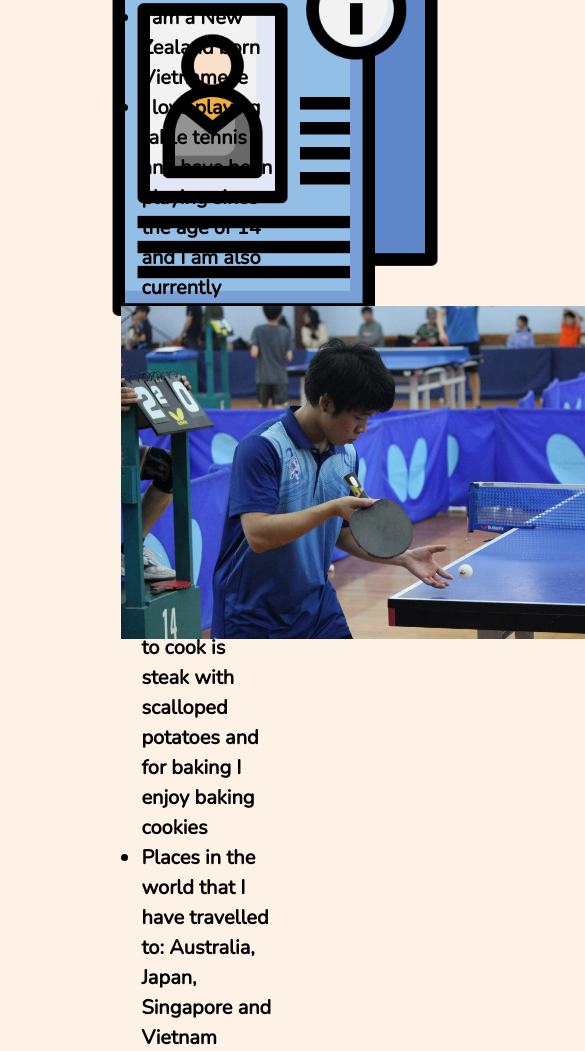
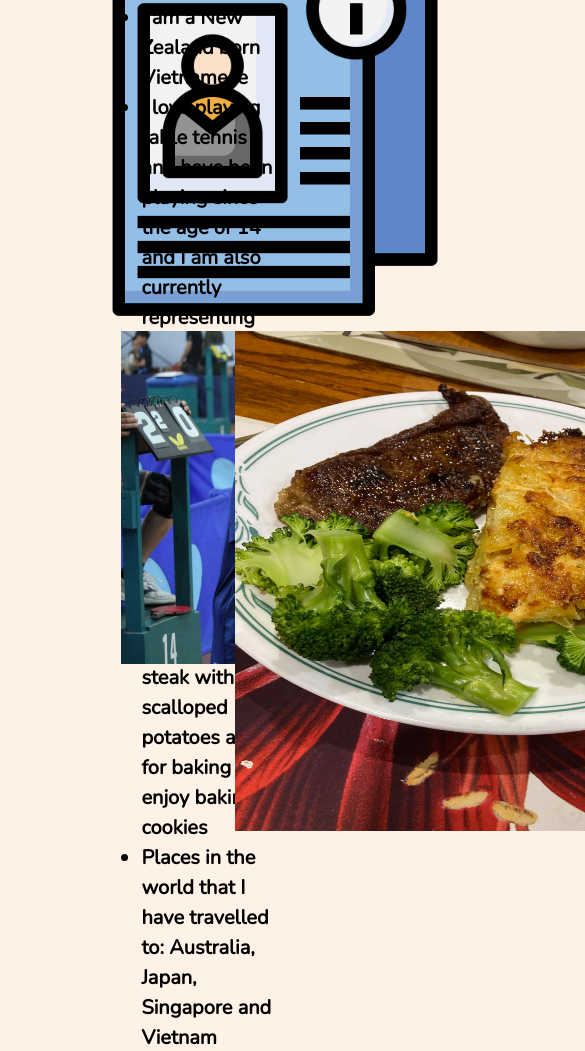
Before and after one commit to jugn881/portfoliowebsite, a plain HTML site: page Website Portfolio/aboutme.html in a window 390 px wide. Shown: the part 439-1490 px from the top of the page, 585 px wide, since content can reach past the window. Drawn offline with nearby package versions, Linux system fonts and the light colour scheme.

Commit message:
Added tabletennis and food picture

```diff
--- a/Website Portfolio/aboutme.html
+++ b/Website Portfolio/aboutme.html
@@ -44,5 +44,6 @@
       </ul>
     </div>
     <img src="images/tt-hobby.jpg" id="tt-photo" alt="tabletennis.png" />
+    <img src="images/cooking-hobby.jpg" id="cooking" alt="steak.png" />
   </body>
 </html>
--- a/Website Portfolio/style.css
+++ b/Website Portfolio/style.css
@@ -133,11 +133,20 @@ h2 {
   height: 50%;
 }
 #tt-photo {
-  position: relative;
+  position: absolute;
   width: 500px;
   left: 26%;
-  top: 725px;
+  top: 750px;
   padding: 20px;
+}
+
+#cooking {
+  position: absolute;
+  width: 500px;
+  height: 500px;
+  left: 55%;
+  padding: 20px;
+  top: 750px;
 }
 .title-aboutme {
   position: absolute;
```
